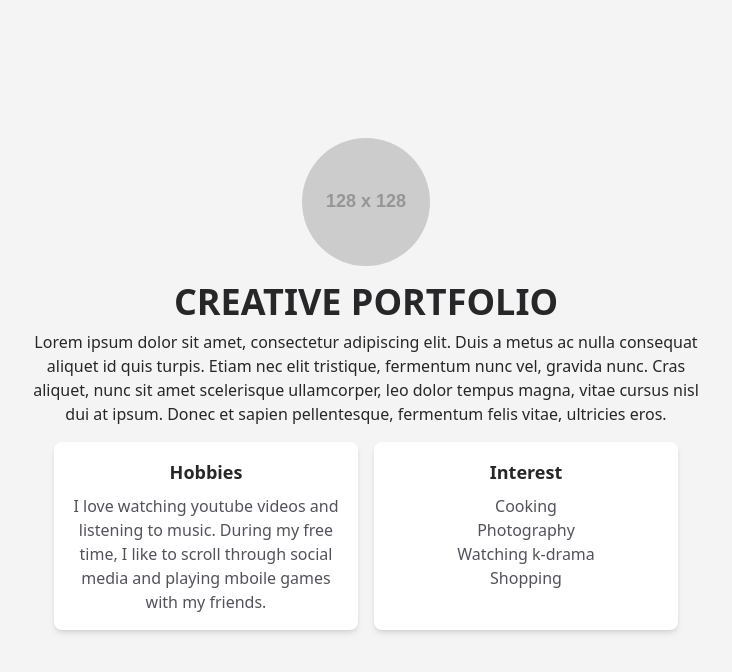
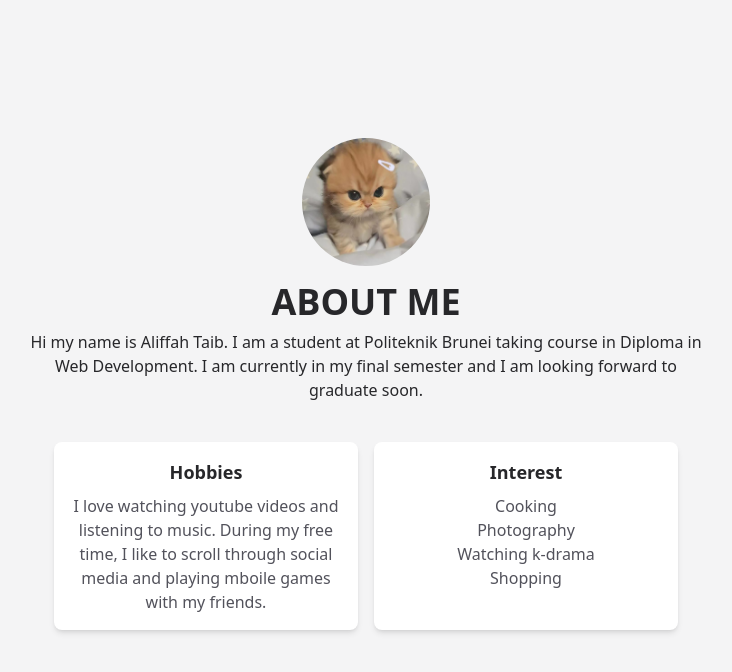
Before and after one commit to 22FTT1500/WADT-AS3-Mid-Assessment-check, a Vue app: page / in a window 1280 px wide. Shown: the top 672 px of the page, without its empty margins (274-1006 px from the left). Built offline with nearby package versions, Linux system fonts and the light colour scheme.

Commit message:
made some changes on the description and fic images path folder

```diff
--- a/src/App.vue
+++ b/src/App.vue
@@ -9,18 +9,16 @@ import HelloWorld from "./components/HelloWorld.vue";
     <div class="max-w-2xl mx-auto text-center">
       <img
         class="w-32 h-32 rounded-full mx-auto mb-4"
-        src="https://placehold.co/128x128"
+        src="./assets/babycat.jpg"
         alt="Profile image"
       />
-      <h1 class="text-4xl font-bold mb-2">CREATIVE PORTFOLIO</h1>
+      <h1 class="text-4xl font-bold mb-2">ABOUT ME</h1>
       <p class="mb-4">
-        Lorem ipsum dolor sit amet, consectetur adipiscing elit. Duis a metus ac
-        nulla consequat aliquet id quis turpis. Etiam nec elit tristique,
-        fermentum nunc vel, gravida nunc. Cras aliquet, nunc sit amet
-        scelerisque ullamcorper, leo dolor tempus magna, vitae cursus nisl dui
-        at ipsum. Donec et sapien pellentesque, fermentum felis vitae, ultricies
-        eros.
+        Hi my name is Aliffah Taib. I am a student at Politeknik Brunei taking
+        course in Diploma in Web Development. I am currently in my final
+        semester and I am looking forward to graduate soon.
       </p>
+      <br />
       <div class="mb-8 px-6">
         <div class="grid grid-cols-1 md:grid-cols-2 gap-4">
           <div class="bg-white bg-orange-200 p-4 rounded-lg shadow-md">
```
Also changed, not shown: src/assets/babycat.jpg (added).
